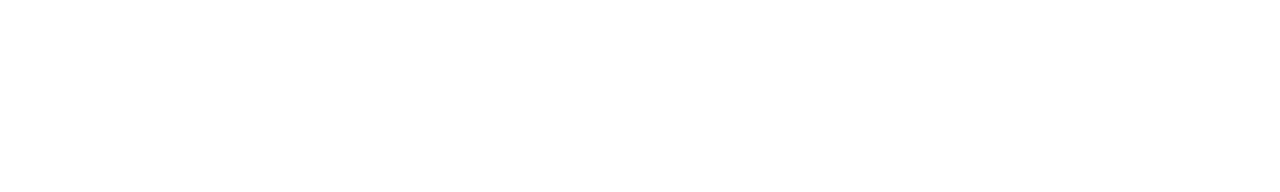
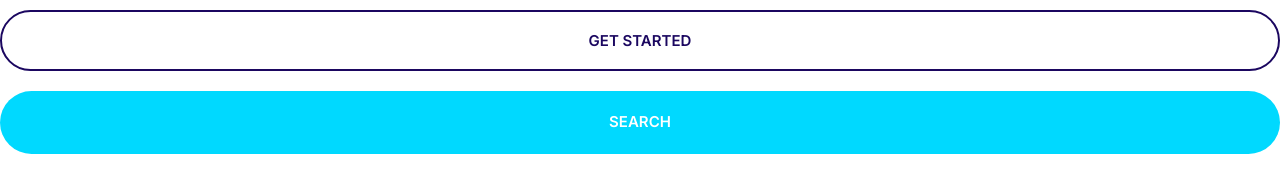
Before and after one commit to KeithJapitana/moshify, a plain HTML site: page index.html in a window 1280 px wide. Drawn offline with Linux system fonts and the light colour scheme.

Commit message:
Building buttons component.

```diff
--- a/css/style.css
+++ b/css/style.css
@@ -6,6 +6,13 @@
   /* define the text color */
   --color-headings: #1b0760;
   --color-body: #918ca4;
+  --transition-fast: 0.15s;
+  --transition-slow: 0.25s;
+}
+*,
+*::after,
+*::before {
+  box-sizing: border-box;
 }
 
 /* Typography */
@@ -164,3 +171,69 @@ a {
   justify-content: center;
   align-items: center;
 }
+
+/* buttons */
+.btn {
+  border-radius: 40px;
+  border: 0;
+  cursor: pointer;
+  font-size: 1.8rem;
+  font-weight: 600;
+  padding: 2rem 3rem;
+  text-transform: uppercase;
+  white-space: nowrap;
+  text-align: center;
+  margin: 1rem 0;
+}
+
+.btn--primary {
+  background: var(--color-primary);
+  border: 1px solid var(--color-primary);
+  color: #fff;
+  transition: var(--transition-slow);
+}
+.btn--primary:hover {
+  background: #015cd3;
+}
+
+.btn--secondary {
+  background: var(--color-secondary);
+  color: #fff;
+  transition: var(--transition-slow);
+}
+
+.btn--secondary:hover {
+  background: #00c0e2;
+}
+
+.btn--accent {
+  background: var(--color-accent);
+  color: #fff;
+  transition: var(--transition-slow);
+}
+
+.btn--accent:hover {
+  background: #d22b00;
+}
+
+.btn--block {
+  width: 100%;
+  display: inline-block;
+}
+
+.btn--outline {
+  background: #fff;
+  color: var(--color-headings);
+  border: 2px solid var(--color-headings);
+  transition: var(--transition-fast);
+}
+.btn--outline:hover {
+  background: var(--color-headings);
+  color: #fff;
+}
+
+@media screen and (min-width: 1024px) {
+  .btn {
+    font-size: 1.5rem;
+  }
+}
--- a/index.html
+++ b/index.html
@@ -14,6 +14,9 @@
     <link rel="stylesheet" href="css/style.css" />
   </head>
   <body>
+    <button class="btn btn--outline btn--block">Get Started</button>
+
+    <a class="btn btn--secondary btn--block" href="#">Search</a>
     <script src="js/script.js"></script>
   </body>
 </html>
```
